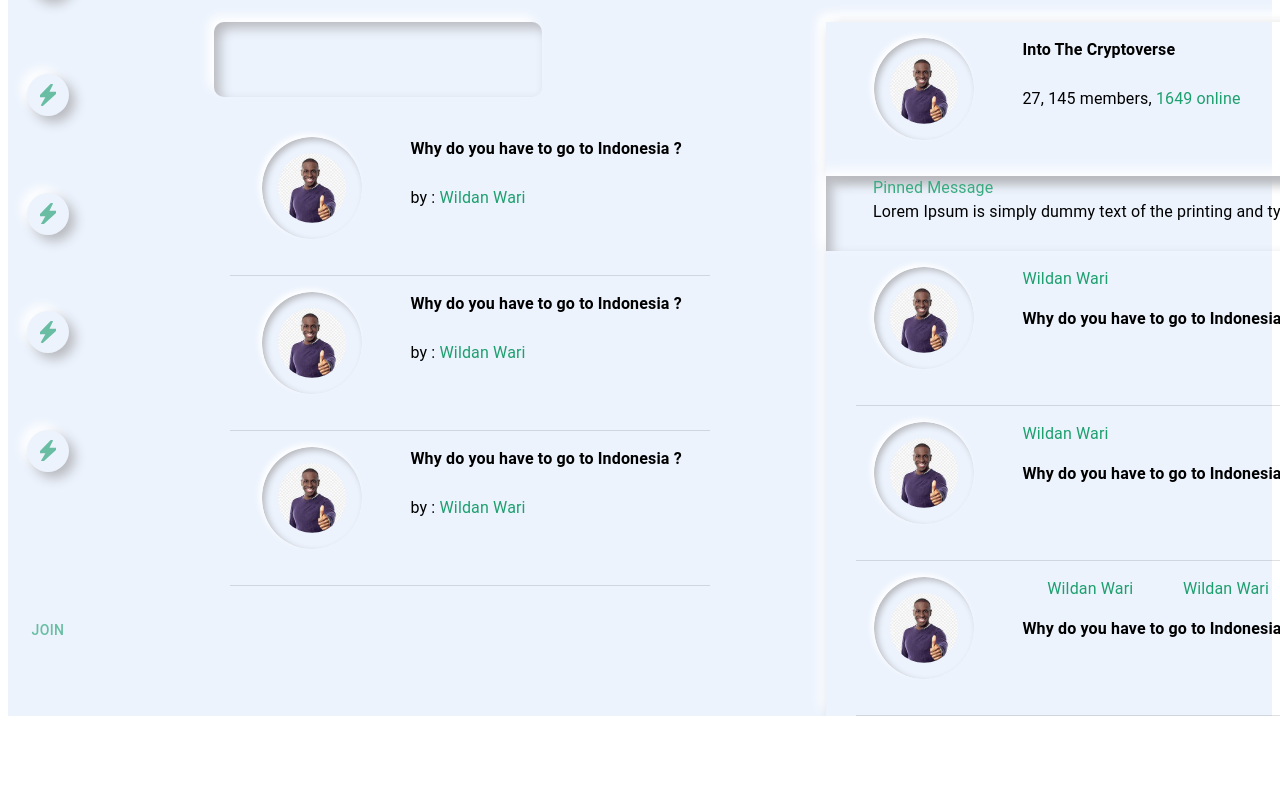
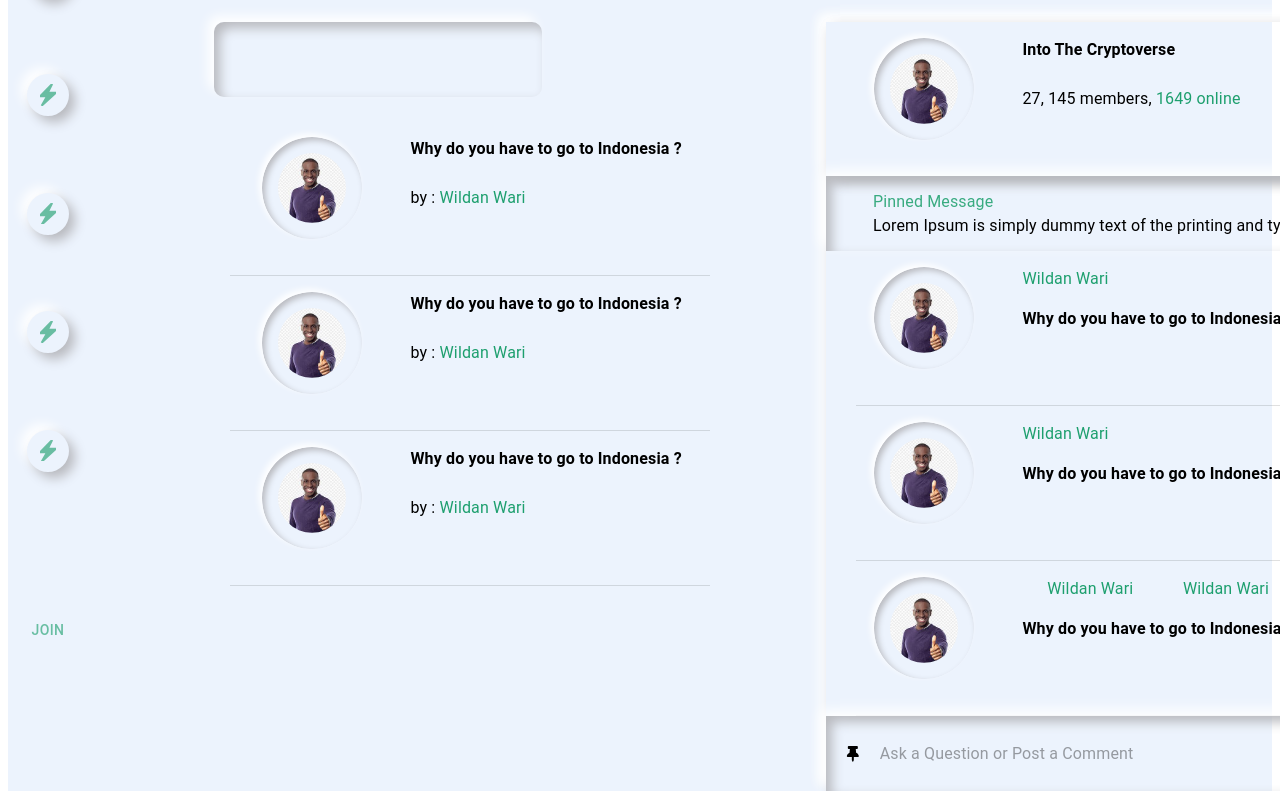
Before and after one commit to luigimorel/credit-berkley, a React (Create React App) app: page /messenger in a window 1280 px wide. Shown: the part 186-977 px from the top of the page. Before the commit the page ends 902 px from the top, so only its background shows below. Built offline with nearby package versions, Linux system fonts and the light colour scheme.

Commit message:
Add the chat section

```diff
--- a/src/ui/messenger/components/messages.tsx
+++ b/src/ui/messenger/components/messages.tsx
@@ -21,6 +21,7 @@ const useStyles = makeStyles((theme) => ({
                 'inset 6px 6px 12px #b8b9be, -6px -6px 12px #ffffff !important',
         },
     },
+
     profileImage: {
         alignItems: 'center',
         justifyContent: 'center',
@@ -32,13 +33,16 @@ const useStyles = makeStyles((theme) => ({
             'inset 3px 3px 6px #b8b9be, -3px -3px 6px #ffffff !important',
         borderRadius: '50%',
     },
+
     textContainer: {
         marginLeft: '3rem',
     },
+
     messageContent: {
         fontWeight: 600,
         paddingBottom: '25px',
     },
+
     message: {
         fontWeight: 600,
         paddingBottom: '25px',
@@ -130,7 +134,7 @@ const Messages = () => {
                         justifyContent="space-around"
                     >
                         <Typography component="p">
-                            <span style={{ color: '#1D9F6E' , float: "right"}}>
+                            <span style={{ color: '#1D9F6E' }}>
                                 Wildan Wari
                             </span>
                         </Typography>{' '}
--- a/src/ui/messenger/components/messengerChat.tsx
+++ b/src/ui/messenger/components/messengerChat.tsx
@@ -3,6 +3,8 @@ import {
     makeStyles,
     Box,
     Typography,
+    TextField,
+    InputBase,
 } from '@material-ui/core';
 import { ReactComponent as Ellipsis } from '../../../assets/feedIcons/Ellipsis.svg';
 import placeholderImage from '../../../assets/person.jpg';
@@ -57,7 +59,7 @@ const useStyles = makeStyles((theme) => ({
 
     pinnedMessage: {
         height: '75px',
-
+        alignItems: 'center',
         boxShadow:
             'inset 6px 6px 12px #b8b9be, -6px -6px 12px #ffffff !important',
     },
@@ -66,6 +68,7 @@ const useStyles = makeStyles((theme) => ({
         marginBottom: '110px',
         // marginBottom: '100px',
     },
+
     messageContainer: {
         marginLeft: '3rem',
         marginBottom: '2rem',
@@ -76,6 +79,7 @@ const useStyles = makeStyles((theme) => ({
                 'inset 6px 6px 12px #b8b9be, -6px -6px 12px #ffffff !important',
         },
     },
+
     profileImage: {
         alignItems: 'center',
         justifyContent: 'center',
@@ -86,9 +90,18 @@ const useStyles = makeStyles((theme) => ({
         boxShadow: '3px 3px 6px #b8b9be, -3px -3px 6px #ffffff !important',
         borderRadius: '50%',
     },
+
     content: {
         fontWeight: 600,
         paddingBottom: '25px',
+    },
+
+    messageInput: {
+        height: '75px',
+        alignItems: 'center',
+        justifyContent: 'center',
+        boxShadow:
+            'inset 6px 6px 12px #b8b9be, -6px -6px 12px #ffffff !important',
     },
 }));
 const MessengerChat = () => {
@@ -165,10 +178,23 @@ const MessengerChat = () => {
                 </Box>
             </Box>
 
+            <Messages />
 
-          <Messages/>
-
-
+            <Box
+                display="flex"
+                flexDirection="row"
+                justifyContent="space-around"
+                className={classes.messageInput}
+            >
+                <FaThumbtack style={{ margin: '0 20px' }} />
+                <TextField
+                    style={{ width: '690px' }}
+                    placeholder="Ask a Question or Post a Comment"
+                    InputProps={{ disableUnderline: true }}
+                />
+                <FaThumbtack style={{ margin: '0 20px' }} />
+                <FaThumbtack style={{ margin: '0 20px' }} />
+            </Box>
         </div>
     );
 };
```
